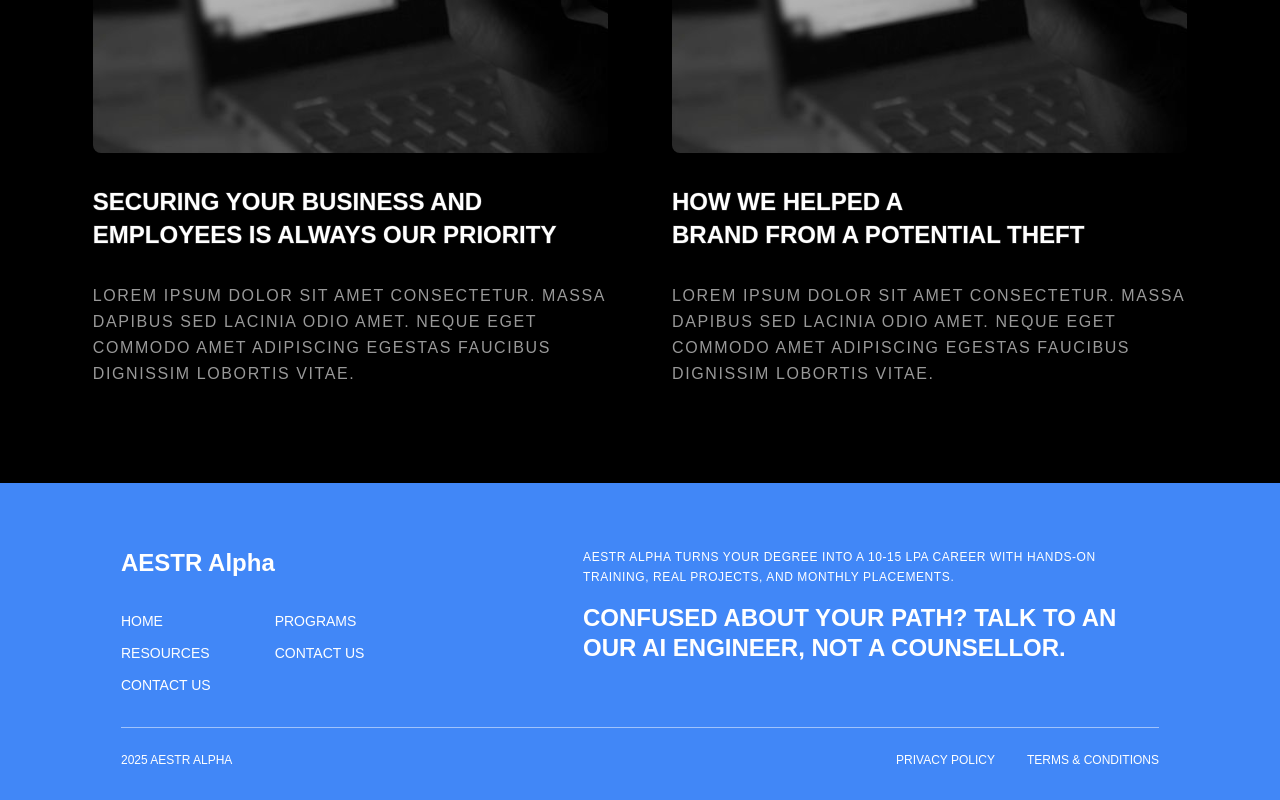
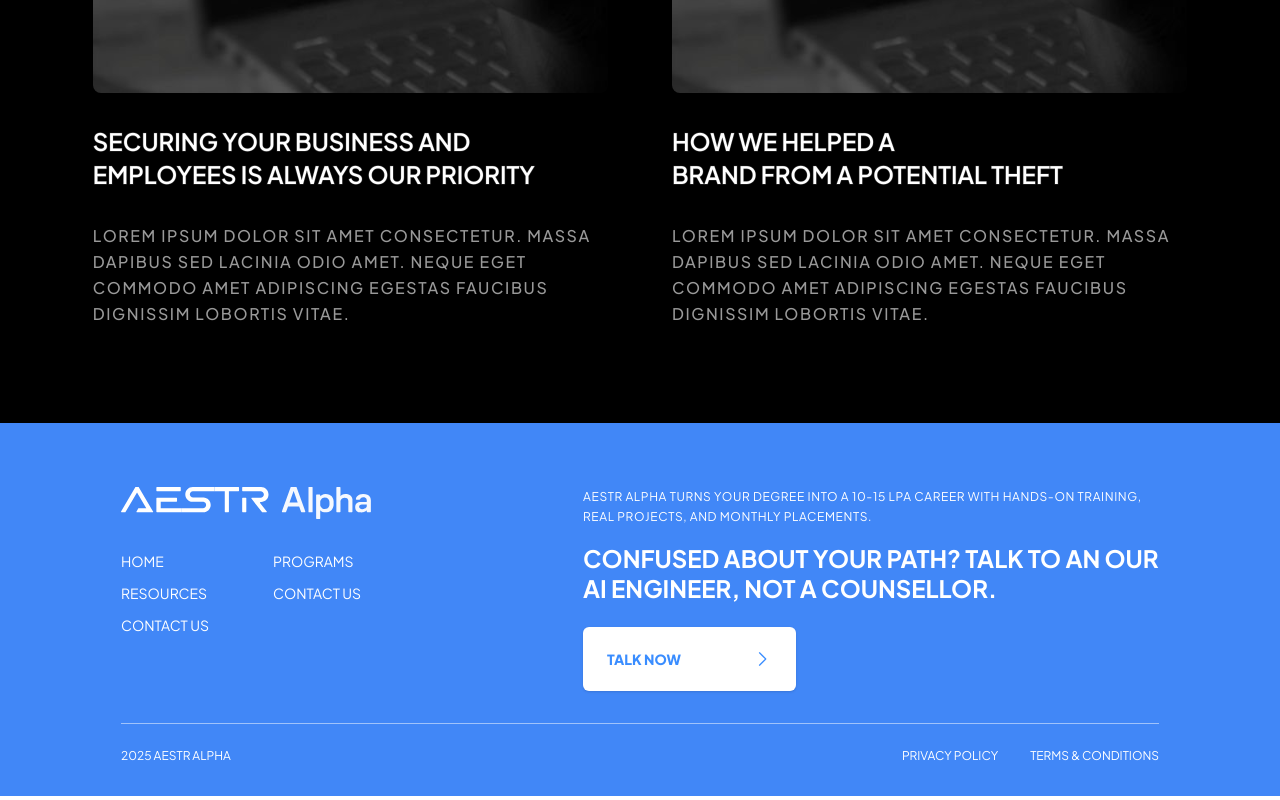
Before and after one commit to shodh-ai/Aster_Alpha, a Next.js app: page /course/deep-cloud in a window 1280 px wide. Shown: the part 6998-7798 px from the top of the page. Built offline with nearby package versions, Linux system fonts and the light colour scheme.

Commit message:
not sure

```diff
--- a/src/app/course/deep-cloud/page.tsx
+++ b/src/app/course/deep-cloud/page.tsx
@@ -113,14 +113,14 @@ const PageHeader = () => {
     );
 };
 
-
 const PageFooter = () => (
     <footer style={{ background: '#4187F7' }} className="font-sans text-white flex items-center justify-center p-4 sm:p-8">
         <ContentContainer className="h-full flex flex-col justify-center">
             <div className="flex flex-col lg:flex-row justify-between items-start py-8 border-b border-white/50 gap-8">
                 <div className="flex flex-col gap-8">
-                    <div className="font-semibold text-2xl">AESTR Alpha</div>
-                    <div className="flex gap-12 sm:gap-16 text-sm font-normal">
+                    {/* Replace the text with your SVG logo */}
+                    <img src="/logo.svg" alt="AESTR Alpha Logo" className="h-8 w-auto" /> {/* Adjust height and width as needed */}
+                    <div className="flex gap-16 text-sm font-normal">
                         <div className="flex flex-col gap-3">
                             <a href="#" className="hover:underline">HOME</a>
                             <a href="#" className="hover:underline">RESOURCES</a>
@@ -132,13 +132,35 @@ const PageFooter = () => (
                         </div>
                     </div>
                 </div>
-                <div className="flex flex-col items-start gap-4 text-left w-full lg:max-w-xl">
-                    <p className="font-normal text-xs leading-5 tracking-wider">
-                        AESTR ALPHA TURNS YOUR DEGREE INTO A 10-15 LPA CAREER WITH HANDS-ON TRAINING, REAL PROJECTS, AND MONTHLY PLACEMENTS.
-                    </p>
-                    <h2 className="text-xl sm:text-2xl font-bold leading-tight">
-                        CONFUSED ABOUT YOUR PATH? TALK TO AN OUR AI ENGINEER, NOT A COUNSELLOR.
-                    </h2>
+                <div className="flex flex-col items-start gap-4 text-left max-w-xl">
+                    <p className="font-normal text-xs leading-5 tracking-wider">AESTR ALPHA TURNS YOUR DEGREE INTO A 10-15 LPA CAREER WITH HANDS-ON TRAINING, REAL PROJECTS, AND MONTHLY PLACEMENTS.</p>
+                    <h2 className="text-xl sm:text-2xl font-bold leading-tight">CONFUSED ABOUT YOUR PATH? TALK TO AN OUR AI ENGINEER, NOT A COUNSELLOR.</h2>
+                    <Button
+                        variant="secondary"
+                        className="bg-white text-black hover:bg-gray-200 px-6 py-2 rounded-md mt-2 h-16 w-full max-w-[213px] sm:w-[213px]"
+                    >
+                        <div className="flex items-center justify-between w-full">
+                            <span
+                                style={{
+                                    fontFamily: '"Plus Jakarta Sans", sans-serif',
+                                    fontWeight: 800,
+                                    fontSize: '14px',
+                                    lineHeight: '20px',
+                                    letterSpacing: '10%',
+                                    textTransform: 'uppercase',
+                                    color: '#3A8DFF',
+                                }}
+                            >
+                                TALK NOW
+                            </span>
+                            <Image
+                                width={20} height={20}
+                                src="/arrowright.svg"
+                                alt="Arrow"
+                                className="w-5 h-5"
+                            />
+                        </div>
+                    </Button>
                 </div>
             </div>
             <div className="flex flex-col sm:flex-row justify-between items-center text-center sm:text-left pt-6 text-xs font-normal gap-4">
@@ -296,7 +318,7 @@ const AlumniLeadSection = (): JSX.Element => {
             <Card className="h-auto rounded-xl border border-[#2a2a2a] bg-[#1a1a1a]/80 backdrop-blur-md">
                 <CardContent className="p-8 md:p-12">
                     <div className="flex flex-col items-center justify-center gap-10">
-                        <h3 className="font-plus-jakarta-sans font-semibold text-center text-lg sm:text-[20px] leading-[24px] tracking-normal text-white/80 uppercase">
+                        <h3 className="font-sans font-semibold text-center text-lg sm:text-[20px] leading-[24px] tracking-normal text-white/80 uppercase">
                             OUR ALUMNI LEAD IN GLOBAL TECH
                         </h3>
                         <div className="overflow-hidden w-full" ref={emblaRef}>
--- a/src/app/globals.css
+++ b/src/app/globals.css
@@ -14,8 +14,8 @@
 @theme inline {
   --color-background: var(--background);
   --color-foreground: var(--foreground);
-  --font-sans: var(--font-geist-sans);
-  --font-mono: var(--font-geist-mono);
+  --font-sans: "Plus Jakarta Sans", sans-serif;
+  --font-mono: "Plus Jakarta Sans", sans-serif;
 }
 
 @media (prefers-color-scheme: dark) {
@@ -28,7 +28,7 @@
 body {
   background: var(--background);
   color: var(--foreground);
-  font-family: Plus-jakarta-sans, sans-serif;
+  font-family: "Plus Jakarta Sans", sans-serif;
 }
 
 /* === ADDED FOR LIVEKIT PUSH-TO-TALK === */
--- a/src/app/page.tsx
+++ b/src/app/page.tsx
@@ -45,12 +45,12 @@ const PageHeader = () => {
         <div className="hidden lg:flex items-center gap-9">
           <nav className="flex items-center gap-9">
             {navItems.map((item, index) => (
-              <button key={index} className="font-['Plus_Jakarta_Sans',Helvetica] font-medium text-white text-base whitespace-nowrap">{item}</button>
+              <button key={index} className="font-sans font-medium text-white text-base whitespace-nowrap">{item}</button>
             ))}
           </nav>
           <div className="flex items-center gap-3">
-            <Button variant="outline" className="w-[99px] h-[50px] rounded-[6px]"><span className="font-['Plus_Jakarta_Sans',Helvetica] font-bold text-white text-sm tracking-[1.40px]">LOGIN</span></Button>
-            <Button className="w-[161px] h-[50px] px-6 rounded-[6px] bg-[#3a8dff]"><span className="font-['Plus_Jakarta_Sans',Helvetica] font-bold text-white text-sm tracking-[1.40px]">GET IN TOUCH</span></Button>
+            <Button variant="outline" className="w-[99px] h-[50px] rounded-[6px]"><span className="font-sans font-bold text-white text-sm tracking-[1.40px]">LOGIN</span></Button>
+            <Button className="w-[161px] h-[50px] px-6 rounded-[6px] bg-[#3a8dff]"><span className="font-sans font-bold text-white text-sm tracking-[1.40px]">GET IN TOUCH</span></Button>
           </div>
         </div>
 
@@ -61,11 +61,11 @@ const PageHeader = () => {
         <div className="lg:hidden absolute top-full left-0 w-full bg-black/95 backdrop-blur-sm z-30 mt-4 shadow-lg">
           <div className="flex flex-col items-center gap-6 py-8">
             <nav className="flex flex-col items-center gap-6">
-              {navItems.map((item, index) => (<button key={index} className="font-['Plus_Jakarta_Sans',Helvetica] font-medium text-white text-lg">{item}</button>))}
+              {navItems.map((item, index) => (<button key={index} className="font-sans font-medium text-white text-lg">{item}</button>))}
             </nav>
             <div className="flex flex-col items-center gap-4 w-full px-8 mt-4">
-              <Button variant="outline" className="w-full h-[50px]"><span className="font-['Plus_Jakarta_Sans',Helvetica] font-bold text-white text-sm tracking-[1.40px]">LOGIN</span></Button>
-              <Button className="w-full h-[50px] bg-[#3a8dff]"><span className="font-['Plus_Jakarta_Sans',Helvetica] font-bold text-white text-sm tracking-[1.40px]">GET IN TOUCH</span></Button>
+              <Button variant="outline" className="w-full h-[50px]"><span className="font-sans font-bold text-white text-sm tracking-[1.40px]">LOGIN</span></Button>
+              <Button className="w-full h-[50px] bg-[#3a8dff]"><span className="font-sans font-bold text-white text-sm tracking-[1.40px]">GET IN TOUCH</span></Button>
             </div>
           </div>
         </div>
@@ -87,7 +87,7 @@ const HeroSection = () => (
           </div>
           <p className="font-medium text-white/80 text-base leading-6 uppercase tracking-wider">Aestr Alpha Turns Your Degree Into A 10–15 Lpa Career With 9–9 Hands-on Training, Real Industry Projects, And Monthly Placement Drives Into High-impact Companies.</p>
         </div>
-        <Button className="w-[200px] h-[50px] px-6 rounded-[6px] bg-[#3a8dff] flex items-center justify-center self-center lg:self-start"><span className="font-['Plus_Jakarta_Sans',Helvetica] font-bold text-white text-sm tracking-[1.40px]">GET IN TOUCH</span></Button>
+        <Button className="w-[200px] h-[50px] px-6 rounded-[6px] bg-[#3a8dff] flex items-center justify-center self-center lg:self-start"><span className="font-sans font-bold text-white text-sm tracking-[1.40px]">GET IN TOUCH</span></Button>
         <div className="flex flex-col sm:flex-row items-center sm:items-start gap-10 sm:gap-12 w-full justify-center lg:justify-start">
           {stats.map((stat, index) => (<Card key={index} className="bg-transparent border-none"><CardContent className="flex flex-col items-center sm:items-start gap-[16px] p-0"><span className="font-semibold text-[#3a8dff] text-4xl tracking-[0.72px] leading-[39.6px] whitespace-nowrap">{stat.value}</span><span className="opacity-60 font-medium text-white text-sm tracking-[1.40px] leading-5 whitespace-nowrap">{stat.label}</span></CardContent></Card>))}
         </div>
@@ -114,7 +114,7 @@ const VideoSection = () => (
 const PopularCoursesSection = () => (
   <section className="w-full mt-24 lg:mt-[200px]">
       <ContentContainer className="flex flex-col items-center gap-12 lg:gap-[60px]">
-          <h2 className="relative font-['Plus_Jakarta_Sans',Helvetica] font-semibold text-white text-4xl md:text-5xl text-center tracking-[0.96px] leading-tight">
+          <h2 className="relative font-sans font-semibold text-white text-4xl md:text-5xl text-center tracking-[0.96px] leading-tight">
               OUR POPULAR COURSES
           </h2>
           <div className="w-full grid grid-cols-1 md:grid-cols-2 lg:grid-cols-3 gap-4 lg:gap-[16px]">
@@ -127,17 +127,17 @@ const PopularCoursesSection = () => (
                           <div>
                               <div className="flex flex-wrap items-center gap-x-9 gap-y-4">
                                   {/* FIXED: Replaced <img> with Image */}
-                                  <div className="inline-flex items-center gap-2"><Image width={20} height={20} className="w-5 h-5" alt="Calendar" src="/calendar_today.svg" /><span className="font-['Plus_Jakarta_Sans',Helvetica] font-medium text-[#3a8dff] text-sm tracking-widest leading-5">6-MONTH INTENSIVE TRACK</span></div>
-                                  <div className="inline-flex items-center gap-2"><Image width={20} height={20} className="w-5 h-5 " alt="Project" src="/project.svg" /><span className="font-['Plus_Jakarta_Sans',Helvetica] font-medium text-[#3a8dff] text-sm tracking-widest leading-5">4+ LIVE PRODUCTION PROJECTS</span></div>
+                                  <div className="inline-flex items-center gap-2"><Image width={20} height={20} className="w-5 h-5" alt="Calendar" src="/calendar_today.svg" /><span className="font-sans font-medium text-[#3a8dff] text-sm tracking-widest leading-5">6-MONTH INTENSIVE TRACK</span></div>
+                                  <div className="inline-flex items-center gap-2"><Image width={20} height={20} className="w-5 h-5 " alt="Project" src="/project.svg" /><span className="font-sans font-medium text-[#3a8dff] text-sm tracking-widest leading-5">4+ LIVE PRODUCTION PROJECTS</span></div>
                               </div>
                               <div className="flex flex-col items-start gap-4 my-8">
-                                  <h3 className="font-['Plus_Jakarta_Sans'] font-semibold text-white text-2xl sm:text-[28px] tracking-[0] leading-tight text-left">DEEP CLOUD & MULTI-CLOUD ENGINEERING</h3>
-                                  <p className="opacity-60 font-['Plus_Jakarta_Sans',Helvetica] font-medium text-white text-sm tracking-widest leading-relaxed text-left">IN THIS PROGRAM, YOU WILL BUILD A SCALABLE, MULTI-REGION WEB APPLICATION WITH AUTOMATED FAILOVER, A CI/CD PIPELINE USING INFRASTRUCTURE AS CODE (IAC) TO MANAGE PRODUCTION ENVIRONMENTS, AND A SERVERLESS DATA PROCESSING WORKFLOW FOR REAL-TIME ANALYTICS.</p>
+                                  <h3 className="font-sans font-semibold text-white text-2xl sm:text-[28px] tracking-[0] leading-tight text-left">DEEP CLOUD & MULTI-CLOUD ENGINEERING</h3>
+                                  <p className="opacity-60 font-sans font-medium text-white text-sm tracking-widest leading-relaxed text-left">IN THIS PROGRAM, YOU WILL BUILD A SCALABLE, MULTI-REGION WEB APPLICATION WITH AUTOMATED FAILOVER, A CI/CD PIPELINE USING INFRASTRUCTURE AS CODE (IAC) TO MANAGE PRODUCTION ENVIRONMENTS, AND A SERVERLESS DATA PROCESSING WORKFLOW FOR REAL-TIME ANALYTICS.</p>
                               </div>
                           </div>
                           <div className="flex flex-col sm:flex-row items-center gap-6 mt-auto">
-                              <Button variant="outline" className="w-full h-14 sm:h-16 flex items-center justify-between pl-7 pr-6 py-2"><span className="font-['Plus_Jakarta_Sans',Helvetica] font-extrabold text-[#ffffffcc] text-sm tracking-[1.40px]">BROCHURE</span><Image width={18} height={18} className="w-[18px] h-[18px]" alt="Download" src="/download.svg" /></Button>
-                              <Button className="w-full h-14 sm:h-16 flex items-center justify-between pl-7 pr-5 py-2.5 bg-[#3a8dff]"><span className="font-['Plus_Jakarta_Sans',Helvetica] font-extrabold text-white text-sm tracking-[1.40px]">APPLY NOW</span><Image width={18} height={18} className="w-[18px] h-[18px]" alt="Apply" src="/arrow.svg" /></Button>
+                              <Button variant="outline" className="w-full h-14 sm:h-16 flex items-center justify-between pl-7 pr-6 py-2"><span className="font-sans font-extrabold text-[#ffffffcc] text-sm tracking-[1.40px]">BROCHURE</span><Image width={18} height={18} className="w-[18px] h-[18px]" alt="Download" src="/download.svg" /></Button>
+                              <Button className="w-full h-14 sm:h-16 flex items-center justify-between pl-7 pr-5 py-2.5 bg-[#3a8dff]"><span className="font-sans font-extrabold text-white text-sm tracking-[1.40px]">APPLY NOW</span><Image width={18} height={18} className="w-[18px] h-[18px]" alt="Apply" src="/arrow.svg" /></Button>
                           </div>
                       </div>
                   </CardContent>
@@ -254,7 +254,7 @@ const TimelineSection = () => {
           <ContentContainer>
               <Card className="relative mx-auto w-full rounded-xl border border-solid border-[#484848] bg-[#1a1a1a]">
                   <CardContent className="p-4 sm:p-8 md:p-12">
-                      <h2 className="text-center mb-8 font-['Plus_Jakarta_Sans',Helvetica] font-semibold text-white text-3xl md:text-5xl tracking-[0.96px] leading-tight">COURSE LEARNINGS TIMELINE</h2>
+                      <h2 className="text-center mb-8 font-sans font-semibold text-white text-3xl md:text-5xl tracking-[0.96px] leading-tight">COURSE LEARNINGS TIMELINE</h2>
 
                       <div className="relative w-full px-0 sm:px-4 md:px-12 py-8">
                           <div className="relative flex justify-between items-center">
@@ -266,8 +266,8 @@ const TimelineSection = () => {
                               {detailedTimelineData.map((phase, index) => (
                                   <div key={phase.phase} className="relative z-10 flex flex-col items-center text-center w-1/4">
                                       <div className="h-16 flex flex-col justify-end items-center gap-1 mb-2 sm:mb-3">
-                                          <div className="font-['Plus_Jakarta_Sans',Helvetica] font-extrabold text-white text-[9px] sm:text-xs md:text-sm tracking-normal sm:tracking-widest">{phase.phase}</div>
-                                          <div className="font-['Plus_Jakarta_Sans',Helvetica] font-extrabold text-white text-[9px] sm:text-xs md:text-sm tracking-normal sm:tracking-widest">{phase.duration}</div>
+                                          <div className="font-sans font-extrabold text-white text-[9px] sm:text-xs md:text-sm tracking-normal sm:tracking-widest">{phase.phase}</div>
+                                          <div className="font-sans font-extrabold text-white text-[9px] sm:text-xs md:text-sm tracking-normal sm:tracking-widest">{phase.duration}</div>
                                       </div>
 
                                       <button onClick={() => setActivePhaseIndex(index)} className={`relative w-6 h-6 sm:w-8 sm:h-8 rounded-2xl flex items-center justify-center transition-all duration-300 ${index === activePhaseIndex ? 'bg-[#3a8dff] scale-110' : 'bg-black border border-solid border-[#3a8dff]'}`}>
@@ -279,7 +279,7 @@ const TimelineSection = () => {
                                       </button>
 
                                       <div className="h-20 sm:h-16 mt-2 sm:mt-3 flex items-start justify-center">
-                                          <div className="font-['Plus_Jakarta_Sans',Helvetica] font-extrabold text-white text-[9px] sm:text-xs md:text-sm text-center tracking-normal sm:tracking-widest">{phase.title}</div>
+                                          <div className="font-sans font-extrabold text-white text-[9px] sm:text-xs md:text-sm text-center tracking-normal sm:tracking-widest">{phase.title}</div>
                                       </div>
                                   </div>
                               ))}
@@ -315,11 +315,28 @@ const TimelineSection = () => {
 
 
 const PageFooter = () => (
-    <footer style={{ background: '#4187F7' }} className="font-['Plus_Jakarta_Sans',Helvetica] text-white flex items-center justify-center p-4 sm:p-8">
+  <footer style={{ background: '#4187F7' }} className="font-sans text-white flex items-center justify-center p-4 sm:p-8">
       <ContentContainer className="h-full flex flex-col justify-center">
           <div className="flex flex-col lg:flex-row justify-between items-start py-8 border-b border-white/50 gap-8">
-                <div className="flex flex-col gap-8"><div className="font-semibold text-2xl">AESTR Alpha</div><div className="flex gap-16 text-sm font-normal"><div className="flex flex-col gap-3"><a href="#" className="hover:underline">HOME</a><a href="#" className="hover:underline">RESOURCES</a><a href="#" className="hover:underline">CONTACT US</a></div><div className="flex flex-col gap-3"><a href="#" className="hover:underline">PROGRAMS</a><a href="#" className="hover:underline">CONTACT US</a></div></div></div>
-                <div className="flex flex-col items-start gap-4 text-left max-w-xl"><p className="font-normal text-xs leading-5 tracking-wider">AESTR ALPHA TURNS YOUR DEGREE INTO A 10-15 LPA CAREER WITH HANDS-ON TRAINING, REAL PROJECTS, AND MONTHLY PLACEMENTS.</p><h2 className="text-xl sm:text-2xl font-bold leading-tight">CONFUSED ABOUT YOUR PATH? TALK TO AN OUR AI ENGINEER, NOT A COUNSELLOR.</h2><Button
+              <div className="flex flex-col gap-8">
+                  {/* Replace the text with your SVG logo */}
+                  <img src="/logo.svg" alt="AESTR Alpha Logo" className="h-8 w-auto" /> {/* Adjust height and width as needed */}
+                  <div className="flex gap-16 text-sm font-normal">
+                      <div className="flex flex-col gap-3">
+                          <a href="#" className="hover:underline">HOME</a>
+                          <a href="#" className="hover:underline">RESOURCES</a>
+                          <a href="#" className="hover:underline">CONTACT US</a>
+                      </div>
+                      <div className="flex flex-col gap-3">
+                          <a href="#" className="hover:underline">PROGRAMS</a>
+                          <a href="#" className="hover:underline">CONTACT US</a>
+                      </div>
+                  </div>
+              </div>
+              <div className="flex flex-col items-start gap-4 text-left max-w-xl">
+                  <p className="font-normal text-xs leading-5 tracking-wider">AESTR ALPHA TURNS YOUR DEGREE INTO A 10-15 LPA CAREER WITH HANDS-ON TRAINING, REAL PROJECTS, AND MONTHLY PLACEMENTS.</p>
+                  <h2 className="text-xl sm:text-2xl font-bold leading-tight">CONFUSED ABOUT YOUR PATH? TALK TO AN OUR AI ENGINEER, NOT A COUNSELLOR.</h2>
+                  <Button
                       variant="secondary"
                       className="bg-white text-black hover:bg-gray-200 px-6 py-2 rounded-md mt-2 h-16 w-full max-w-[213px] sm:w-[213px]"
                   >
@@ -337,7 +354,6 @@ const PageFooter = () => (
                           >
                               TALK NOW
                           </span>
-                    {/* FIXED: Replaced <img> with Image */}
                           <Image
                               width={20} height={20}
                               src="/arrowright.svg"
@@ -345,19 +361,25 @@ const PageFooter = () => (
                               className="w-5 h-5"
                           />
                       </div>
-                </Button></div>
+                  </Button>
               </div>
-            <div className="flex flex-col sm:flex-row justify-between items-center text-center sm:text-left pt-6 text-xs font-normal gap-4"><p>2025 AESTR ALPHA</p><div className="flex flex-col sm:flex-row gap-4 sm:gap-8"><a href="#" className="hover:underline">PRIVACY POLICY</a><a href="#" className="hover:underline">TERMS & CONDITIONS</a></div></div>
+          </div>
+          <div className="flex flex-col sm:flex-row justify-between items-center text-center sm:text-left pt-6 text-xs font-normal gap-4">
+              <p>2025 AESTR ALPHA</p>
+              <div className="flex flex-col sm:flex-row gap-4 sm:gap-8">
+                  <a href="#" className="hover:underline">PRIVACY POLICY</a>
+                  <a href="#" className="hover:underline">TERMS & CONDITIONS</a>
+              </div>
+          </div>
       </ContentContainer>
   </footer>
 );
-
 // ===========================================
 // MAIN COMPONENT EXPORT
 // ===========================================
 const AestrAlpha = (): JSX.Element => {
   return (
-    <div className="bg-black w-full min-h-screen font-['Plus_Jakarta_Sans',Helvetica]">
+    <div className="bg-black w-full min-h-screen font-sans">
       <div className="bg-black overflow-x-hidden relative w-full min-h-screen">
         <PageHeader />
         <main>
--- a/src/components/AudioVisualizer.tsx
+++ b/src/components/AudioVisualizer.tsx
@@ -112,17 +112,31 @@ export const AudioVisualizer: React.FC<AudioVisualizerProps> = ({
     listenerRef.current = audioListener;
 
     if (track?.mediaStream) {
-      const audio = new THREE.Audio(audioListener);
+      // Create Web Audio API context for analysis only (no playback)
+      const audioContext = audioListener.context;
+      const source = audioContext.createMediaStreamSource(track.mediaStream);
+      const analyserNode = audioContext.createAnalyser();
+      analyserNode.fftSize = 64; // 32 frequency bins
 
-      // ***** THIS IS THE FINAL, CORRECT FIX *****
-      // 1. Use the dedicated method to set the MediaStream as the source.
-      audio.setMediaStreamSource(track.mediaStream);
+      // Connect source to analyser but NOT to destination (no audio output)
+      source.connect(analyserNode);
+      // DO NOT connect to audioContext.destination to prevent audio playback
 
-      // 2. Create the analyser using the now-connected audio object.
-      const analyser = new THREE.AudioAnalyser(audio, 32);
+      // Create a custom analyser object that mimics THREE.AudioAnalyser interface
+      const customAnalyser = {
+        analyser: analyserNode,
+        data: new Uint8Array(analyserNode.frequencyBinCount),
+        getAverageFrequency: function() {
+          this.analyser.getByteFrequencyData(this.data);
+          let sum = 0;
+          for (let i = 0; i < this.data.length; i++) {
+            sum += this.data[i];
+          }
+          return sum / this.data.length;
+        }
+      };
 
-      // 3. Store the analyser in the ref for use in the animation loop.
-      analyserRef.current = analyser;
+      analyserRef.current = customAnalyser as any;
     }
 
     // --- Animation Loop ---
```
Also changed, not shown: src/app/api/livekit/route.ts (+10 -8 lines), src/components/PushToTalkButton.tsx (+141 -17 lines). Lines whose indentation alone changed are shown as unchanged.
